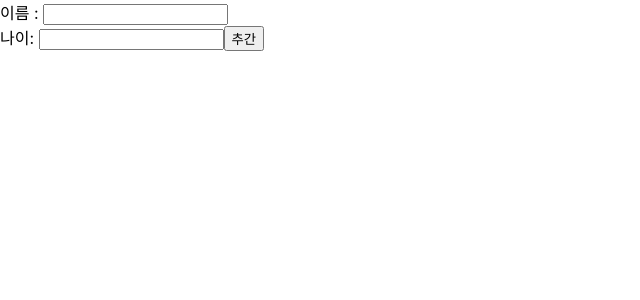
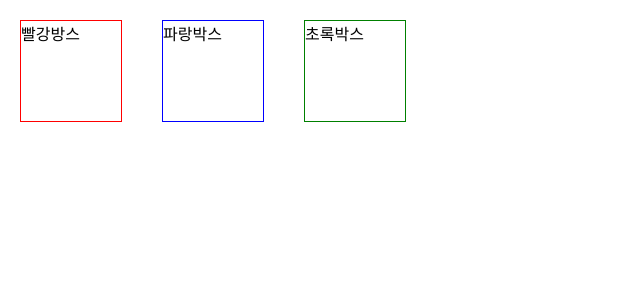
Before and after one commit to minkik715/react-start, a React (Create React App) app: page / in a window 1280 px wide. Shown: the top 300 px of the page, without its empty margins (0-640 px from the left). Built offline with nearby package versions, Linux system fonts and the light colour scheme.

Commit message:
feat: styled Component

```diff
--- a/src/App.css
+++ /dev/null
@@ -1,14 +0,0 @@
-.fruits-style {
-    display: flex;
-}
-
-.fruit-border {
-    border: red solid 1px;
-    display: flex;
-    margin: 10px;
-    width: 100px;
-    height: 100px;
-    padding: 30px;
-    align-items: center;
-    justify-content: center;
-}
--- a/src/App.js
+++ b/src/App.js
@@ -1,47 +1,47 @@
-import React, {useState} from 'react';
-import "App.css"
-import Button from "./component/Button";
-import User from "./component/User";
+import React from 'react';
+import styled from "styled-components";
 
-function App() {
-    const [users, setUsers] = useState([]);
-    const [name, setName] = useState("");
-    const [age, setAge] = useState("");
+const StBox = styled.div`
+  width: 100px;
+  height: 100px;
+  border: 1px solid ${(props) => props.borderColor};
+  margin: 20px;
+  background-color: ${(props) => props.backGrooundColor} ;
+`
+const StContainer = styled.div`
+display: flex`
 
-    const onClickRemoveHandler = (id) => {
-        setUsers(users.filter((u) => {
-            return u.id !== id
-        }))
+const StP = styled.p`
+  color: blue;
+`
+
+const boxColors = ['red', 'blue', 'green']
+
+const getBoxName = (color) => {
+    switch (color) {
+        case "red":
+            return "빨강방스"
+        case "blue":
+            return "파랑박스"
+        case "green":
+            return "초록박스"
     }
+}
 
-    const onClickRegisterHandler = () => {
-        setUsers([...users, {"name": name, "age": age, "id": users.length + 1}])
-        setAge(0)
-        setName("")
-    }
 
-    return (<div>
-            <div>
-                이름 : <input value={name} onChange={event => {
-                setName(event.target.value)
-            }}/>
-                <br/>
-                나이: <input value={age} onChange={event => {
-                setAge(event.target.value)
-            }}
-            />
-                <Button onClickRegisterHandler={onClickRegisterHandler}>추간</Button>
-            </div>
-            <div className="fruits-style">
-                {users.map((user) => {
-                    return <User user={user} removeFunction={onClickRemoveHandler}/>
-                })}
-            </div>
-        </div>
+function App(p) {
+    return (
+        <StContainer>
+            {
+                boxColors.map((color) =>{
+                    return <StBox borderColor={color} >
+                        {getBoxName(color)}
+                    </StBox>
+                })
+            }
 
+        </StContainer>
     );
 }
 
-
-
 export default App;
```
